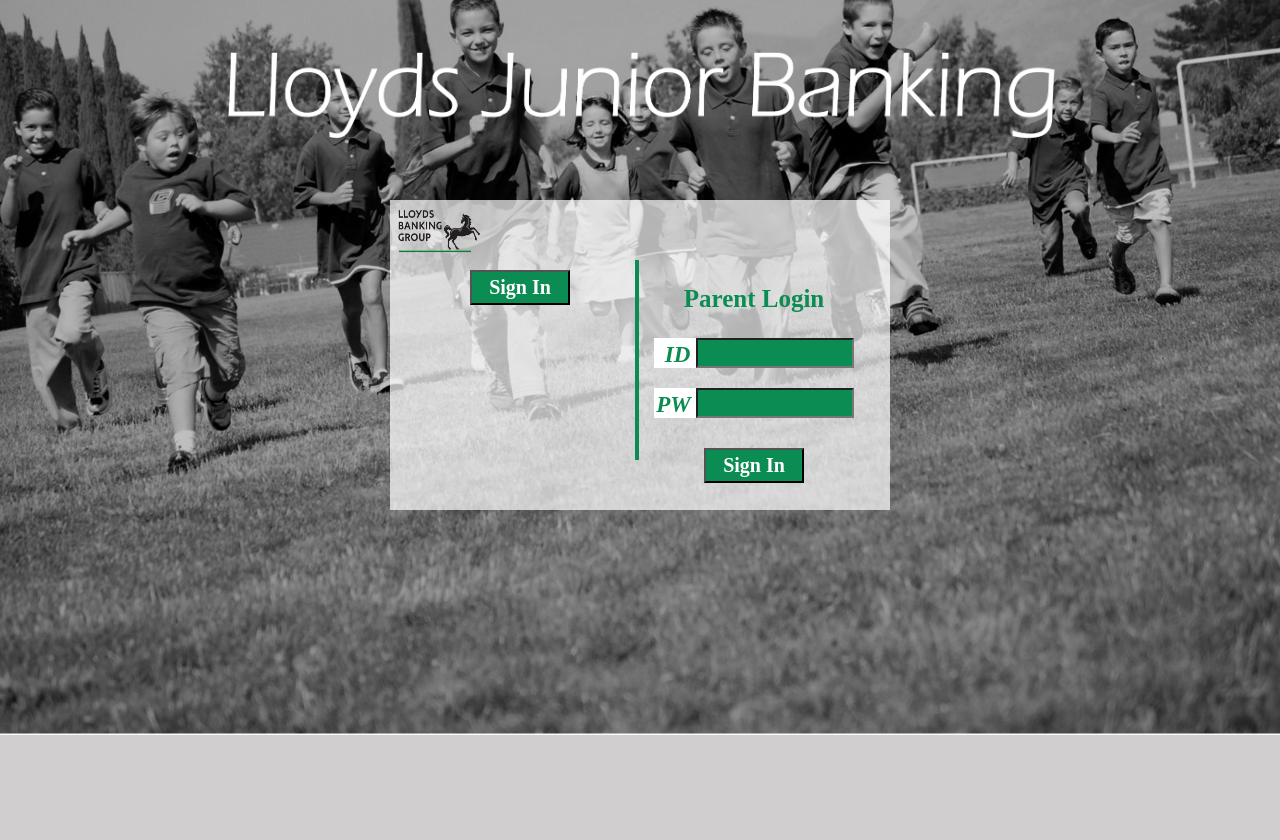
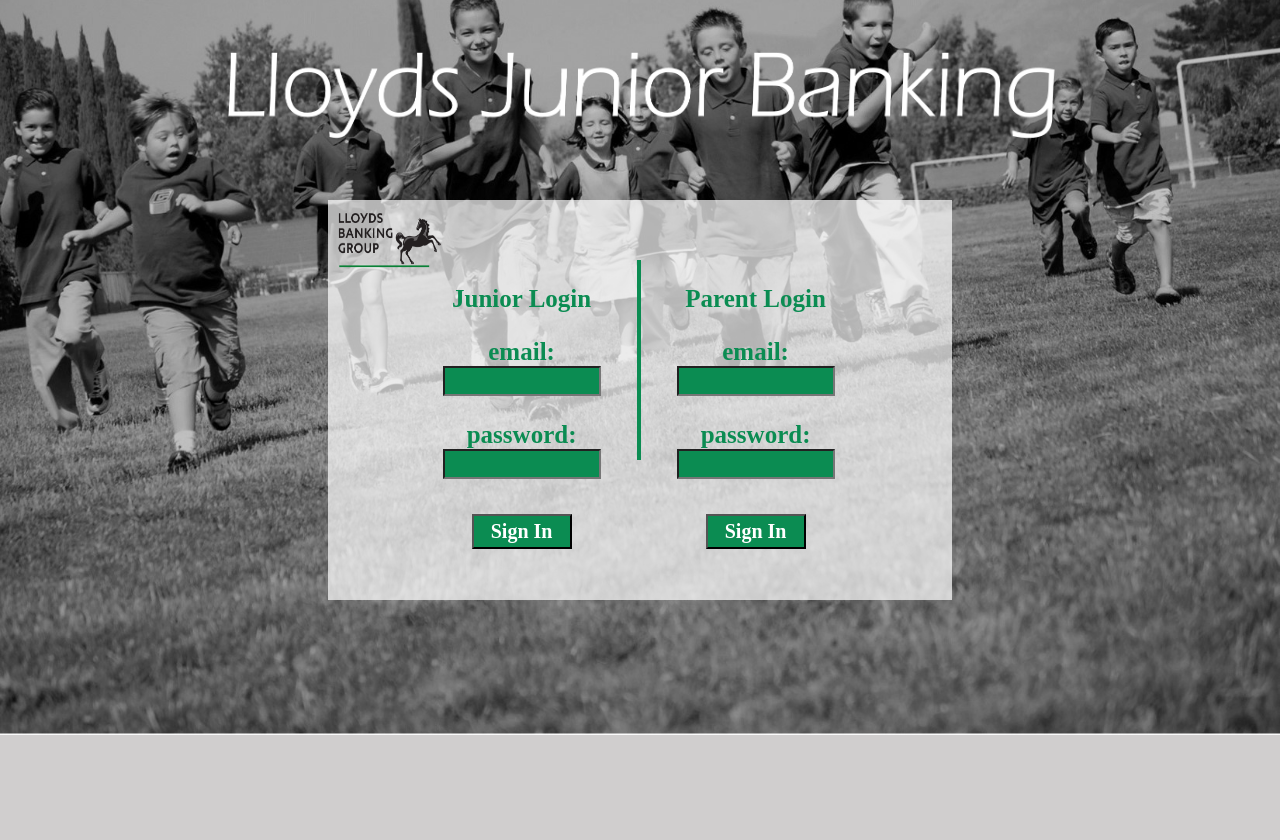
Before and after one commit to A-And/Junior_Banking, a Django app: page / in a window 1280 px wide. Shown: the part 125-965 px from the top of the page. Run offline with Django 3.2, Linux system fonts and the light colour scheme.

Commit message:
POST request

```diff
--- a/login/LoginForm.py
+++ b/login/LoginForm.py
@@ -3,7 +3,6 @@
 from django import forms
 
 
-class LoginForm:
-
+class LoginForm(forms.Form):
     email = forms.CharField(label='email', max_length=50)
     password = forms.CharField(label='password', max_length=50)
--- a/login/forms.py
+++ b/login/forms.py
@@ -3,7 +3,7 @@
 from django import forms
 
 
-class LoginForm:
+class LoginForm(forms.Form):
 
-    email = forms.CharField(label='email', max_length=50)
-    password = forms.CharField(label='password', max_length=50)
+    email = forms.CharField(label='email', max_length=50, widget=forms.TextInput(attrs={'class': "input_field"}))
+    password = forms.CharField(label='password', max_length=50,   widget=forms.PasswordInput(attrs={'class': "input_field"}))
--- a/login/views.py
+++ b/login/views.py
@@ -1,11 +1,32 @@
+import urllib.parse
+import urllib.request
+import logging
+from django.http import HttpResponseRedirect
 from django.shortcuts import render_to_response, render
 from django.template import loader, RequestContext
+from django.conf import settings
 from login.forms import LoginForm
 
 
 def landing(request):
     if request.method == 'POST':
         form = LoginForm(request.POST)
+        logger = logging.getLogger(__name__)
+        if form.is_valid():
+            api_url = settings.API_URL
+            post_values = {
+                'appid': settings.API_KEY,
+                'user': form.cleaned_data['email'],
+                'password': form.cleaned_data['password']
+            }
+            logger.debug(post_values)
+            post_data = urllib.parse.urlencode(post_values).encode('ascii')
+            logger.debug(post_data)
+            req = urllib.request.Request(api_url + 'cdata/request', post_data)
+            logger.debug(api_url + 'cdata/request')
+            response = urllib.request.urlopen(req)
+            page = response.read()
+            return HttpResponseRedirect('Landing_Page.html')
 
     else:
         form = LoginForm()
--- a/main/urls.py
+++ b/main/urls.py
@@ -5,5 +5,6 @@
                        # Examples:
                        # url(r'^blog/', include('blog.urls')),
                        url(r'^$', 'login.views.landing', name='landing'),
+
                        url(r'^admin/', include(admin.site.urls)),
 )
--- a/static/login/Landing_Page.css
+++ b/static/login/Landing_Page.css
@@ -1,14 +1,15 @@
 body		{
         background-image: url("/static/login/background_signup.jpg");
-		background-size: 100%;
 		background-repeat: no-repeat;
 		background-color: #D0CECE;
 		min-width: 500px;
+		background-size: 100%;
 }
 
 #page-header-wrapper { margin-top: 180px; }
 /**---------------------------------------------------------------------*/
-#nav_bar	{background-color: #FFFFFF;
+#nav_bar	{
+    background-color: #FFFFFF;
 	height: 89px;
 	width: 100%;
 	min-width: 1000px;
@@ -18,54 +19,53 @@
 	background-repeat: no-repeat;
 	margin: -8px;
 	z-index: 9999;
-			position: fixed;}
-#nav_bar ul	{text-align: right;
+	position: fixed;
+}
+#nav_bar ul	{
+    text-align: right;
 	margin-top: 23px;
 	width: 850px;
-			float: right;}
-#nav_bar ul li	{display: inline;
+	float: right;
+}
+#nav_bar ul li	{
+    display: inline;
 	font-family: Century Gothic;
 	font-size: 35px;
 	font-style:  italic;
 	font-weight: bold;
 	padding: 24px 20px;}
-#nav_bar li a	{text-decoration:none;
+#nav_bar li a	{
+    text-decoration:none;
 	color: #000000;}
 #nav_bar li:hover	a {color: #FFFFFF;}
 #nav_bar li:hover	{background-color: #0B8C52;}
 /**---------------------------------------------------------------------*/
 
 /**---------------------------------------------------------------------*/
-#main	{width: 100%;
+#main	{
+    width: 100%;
 	background-color: transparent;
 	text-align: center;}
 
-#title	{max-width: 75%;
+#title	{
+    max-width: 75%;
 	max-height: 40%;
 	min-width: 30%;
 	min-height: 14%;
 	margin-top: 100px;}
 
-#login	{width: 500px;
-		height: 310px;
-		margin: 0px auto;
-		margin-bottom: 250px;
-		background-color: RGBA(255, 255, 255, 0.7);
-		background-image: url("/static/login/lloyds_group_logo.png");
+#login	{
+    width: 560px;
+	height: 400px;
+    padding-left:5%;
+    margin: 0px auto 250px;
+    background: RGBA(255, 255, 255, 0.7) url("/static/login/lloyds_group_logo.png") no-repeat;
 	background-size: 20% 20%;
-		background-repeat: no-repeat;}
-form{
-    float: left;
-					margin: 60px 0px;
-					width: 230px;
-					height: 200px;
-					font-family: Century Gothic;
-					font-size: 25px;
-					font-weight: bold;
-					color: #0B8C52;
 }
 
-#j_login, #p_login	{float: left;
+
+#j_login, #p_login	{
+    float: left;
 	margin: 60px 0px;
 	width: 230px;
 	height: 200px;
@@ -74,29 +74,39 @@
 	font-weight: bold;
 	color: #0B8C52;}
 
-#j_login	{border-right: 2px solid #0B8C52;
-			margin-left: 15px;}
-#p_login	{border-left: 2px solid #0B8C52;}
+#j_login	{
+    border-right: 2px solid #0B8C52;
+	margin-left: 15px;
+}
+#p_login	{
+    border-left: 2px solid #0B8C52;
+}
 
-.input_title	{width: 200px;
+.input_title	{
+    width: 200px;
 	height: 30px;
 	font-size: 23px;
 	font-style: italic;
 	background-color: #FFFFFF;
 	text-align: right;
-				margin: 20px auto;}
+	margin: 20px auto;
+}
 
-.input_field	{width: 150px;
+.input_field	{
+    width: 150px;
 	height: 24px;
+    margin-top:0;
 	vertical-align: bottom;
 	background-color: #0B8C52;
 	color: #FFFFFF;
-				font-size: 20px;;}
+	font-size: 20px;
+}
 .line           {
 
     display:block
 }
-.login_button	{background-color: #0B8C52;
+.login_button	{
+    background-color: #0B8C52;
 	height: 35px;
 	width: 100px;
 	margin-top: 10px;
@@ -107,13 +117,15 @@
 /**---------------------------------------------------------------------*/
 
 /**---------------------------------------------------------------------*/
-#about_start	{padding-top: 89px;
+#about_start	{
+    padding-top: 89px;
 	background-color: transparent;
 	-webkit-transition: all 2s;
 	transition: all 2s;}
 .grey,
 .green,
-.white		{font-family: Century Gothic;
+.white		{
+    font-family: Century Gothic;
 	font-size: 30px;
 	font-style: italic;
 	display: inline-block;
@@ -121,7 +133,8 @@
 	margin-top: -4px;
 	margin-left: -8px;}
 
-.grey	{color: #0B8C52;
+.grey	{
+    color: #0B8C52;
 	background-color: #D0CECE;}
 
 .green	{color: #FFFFFF;
--- a/templates/Landing_Page.html
+++ b/templates/Landing_Page.html
@@ -23,18 +23,19 @@
 <div id="main">
 	<img src="{% static 'login/title.png' %}" alt="finish sign" id="title">
     <div id="login">
-	<form action = "/user/auth" id="j_login">
+	<form action = "." id="j_login" method="POST">
 
+			<p>Junior Login</p>
+            {% csrf_token %}
             {{form.as_p}}
-
 			<input class="login_button" type="submit" value="Sign In" id="j_log" onclick="window.location.href='home.html'" />
 
 
 	</form>
-	<form action ="/user/auth" id="p_login">
+	<form action ="/user/auth" id="p_login" method="POST">
 			<p>Parent Login</p>
-			<div class="input_title"> <label for ="p_username" class="input_title">ID</label> <input type="text" name="username" id = "p_username" class="input_field" /></div>
-			<div class="input_title"> <label for = "p_password">PW</label> <input type="password" name = "password" class="input_field" id="p_password" /></div  >
+            {% csrf_token %}
+            {{form.as_p}}
 			<input class="login_button" type="submit" value="Sign In" id="p_log" onclick="window.location.href='home.html'" />
 
 	</form>
```
Also changed, not shown: main/settings.py (+50 -0 lines), 1 other file. Lines whose indentation alone changed are shown as unchanged.
